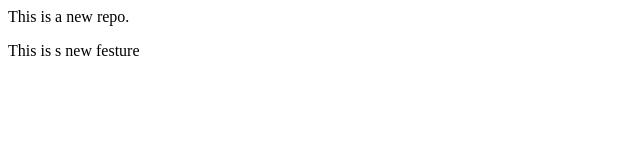
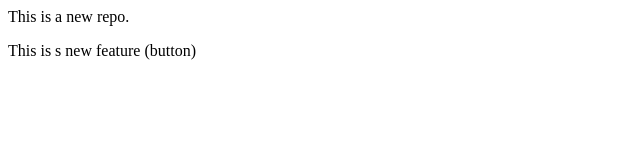
Before and after one commit to Subhrannill/localrepo, a plain HTML site: page index.html in a window 1280 px wide. Shown: the full height of the page, 0-640 px from the left. Drawn offline with Linux system fonts and the light colour scheme.

```diff
--- a/index.html
+++ b/index.html
@@ -1,2 +1,2 @@
 <p>This is a new repo.</p>
-<p>This is s new festure</p>
+<p>This is s new feature (button)</p>
```
